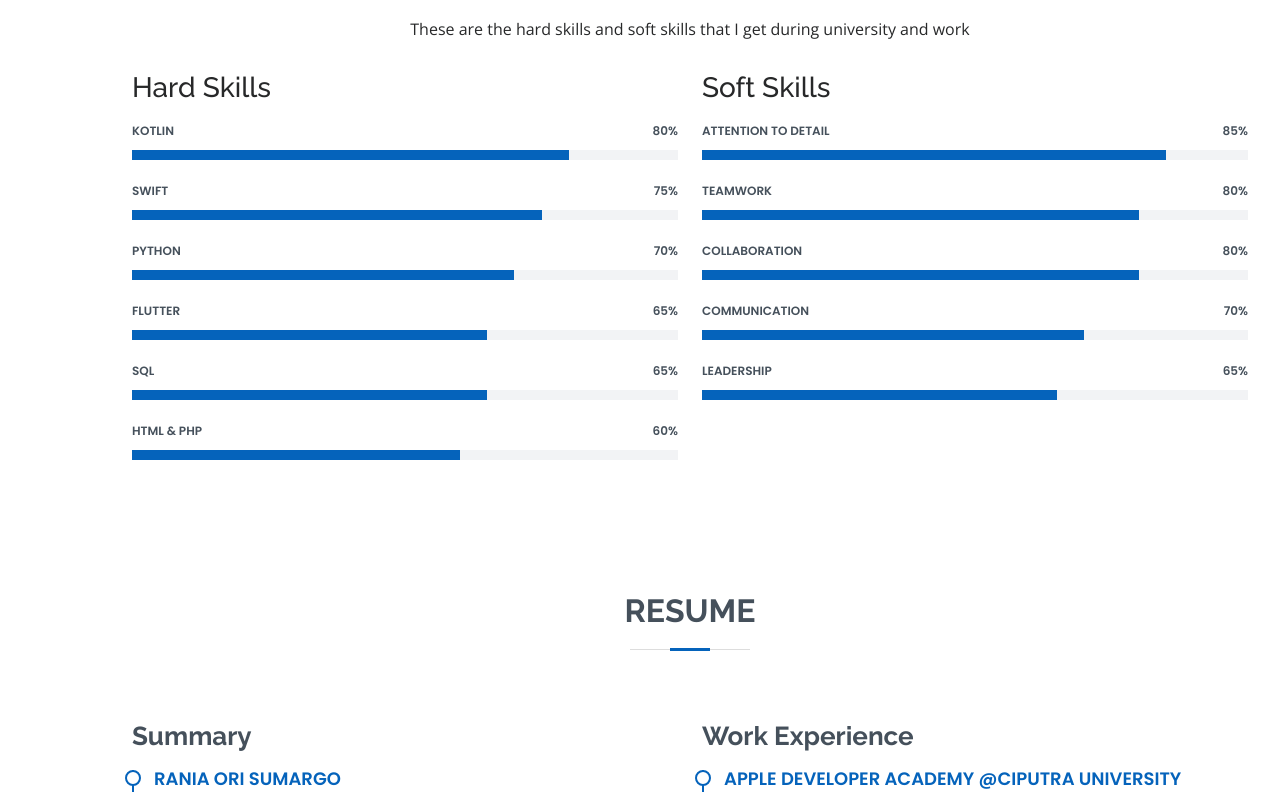
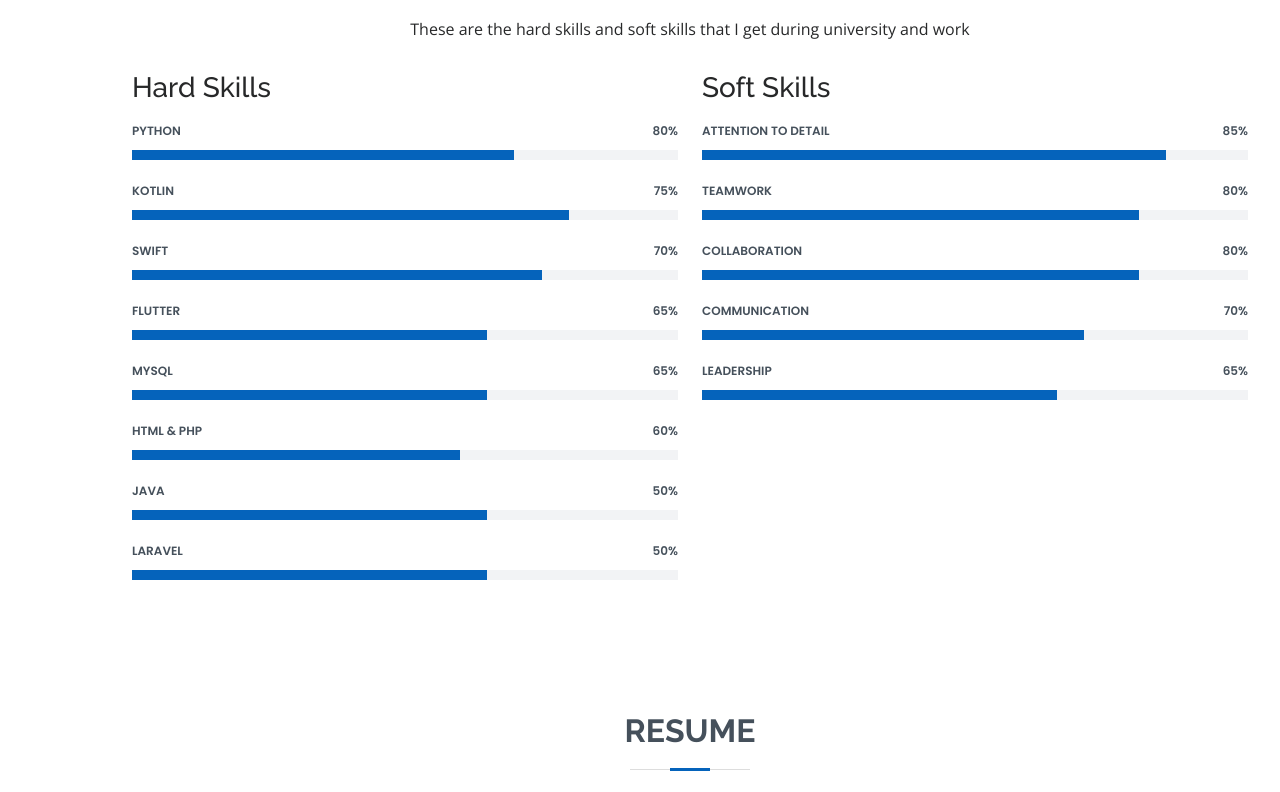
Before and after one commit to raniaos/raniaos.github.io, a plain HTML site: page index.html in a window 1280 px wide. Shown: the part 1626-2418 px from the top of the page. Drawn offline with nearby package versions, Linux system fonts and the light colour scheme.

Commit message:
update skill

```diff
--- a/index.html
+++ b/index.html
@@ -186,23 +186,23 @@
             <h3>Hard Skills</h3>
 
             <div class="progress">
-              <span class="skill">Kotlin <i class="val">80%</i></span>
+              <span class="skill">Python <i class="val">80%</i></span>
+              <div class="progress-bar-wrap">
+                <div class="progress-bar" role="progressbar" aria-valuenow="70" aria-valuemin="0" aria-valuemax="100"></div>
+              </div>
+            </div>
+
+            <div class="progress">
+              <span class="skill">Kotlin <i class="val">75%</i></span>
               <div class="progress-bar-wrap">
                 <div class="progress-bar" role="progressbar" aria-valuenow="80" aria-valuemin="0" aria-valuemax="100"></div>
               </div>
             </div>
 
             <div class="progress">
-              <span class="skill">Swift <i class="val">75%</i></span>
+              <span class="skill">Swift <i class="val">70%</i></span>
               <div class="progress-bar-wrap">
                 <div class="progress-bar" role="progressbar" aria-valuenow="75" aria-valuemin="0" aria-valuemax="100"></div>
-              </div>
-            </div>
-
-            <div class="progress">
-              <span class="skill">Python <i class="val">70%</i></span>
-              <div class="progress-bar-wrap">
-                <div class="progress-bar" role="progressbar" aria-valuenow="70" aria-valuemin="0" aria-valuemax="100"></div>
               </div>
             </div>
 
@@ -214,7 +214,7 @@
             </div>
 
             <div class="progress">
-              <span class="skill">SQL <i class="val">65%</i></span>
+              <span class="skill">MySQL <i class="val">65%</i></span>
               <div class="progress-bar-wrap">
                 <div class="progress-bar" role="progressbar" aria-valuenow="65" aria-valuemin="0" aria-valuemax="100"></div>
               </div>
@@ -224,6 +224,20 @@
               <span class="skill">HTML &amp; PHP <i class="val">60%</i></span>
               <div class="progress-bar-wrap">
                 <div class="progress-bar" role="progressbar" aria-valuenow="60" aria-valuemin="0" aria-valuemax="100"></div>
+              </div>
+            </div>
+
+            <div class="progress">
+              <span class="skill">Java <i class="val">50%</i></span>
+              <div class="progress-bar-wrap">
+                <div class="progress-bar" role="progressbar" aria-valuenow="65" aria-valuemin="0" aria-valuemax="100"></div>
+              </div>
+            </div>
+
+            <div class="progress">
+              <span class="skill">Laravel <i class="val">50%</i></span>
+              <div class="progress-bar-wrap">
+                <div class="progress-bar" role="progressbar" aria-valuenow="65" aria-valuemin="0" aria-valuemax="100"></div>
               </div>
             </div>
 
```
Also changed, not shown: portfolio-details-azduck.html (+1 -1 lines), portfolio-details-shofee.html (+1 -1 lines).
